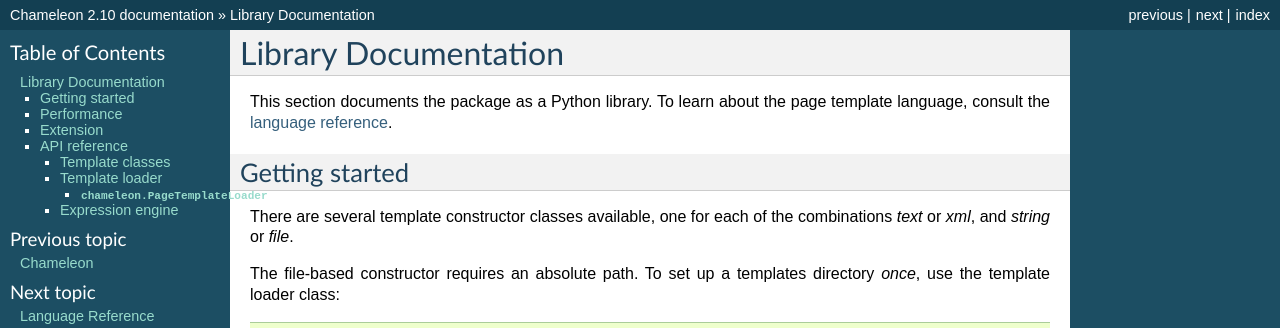
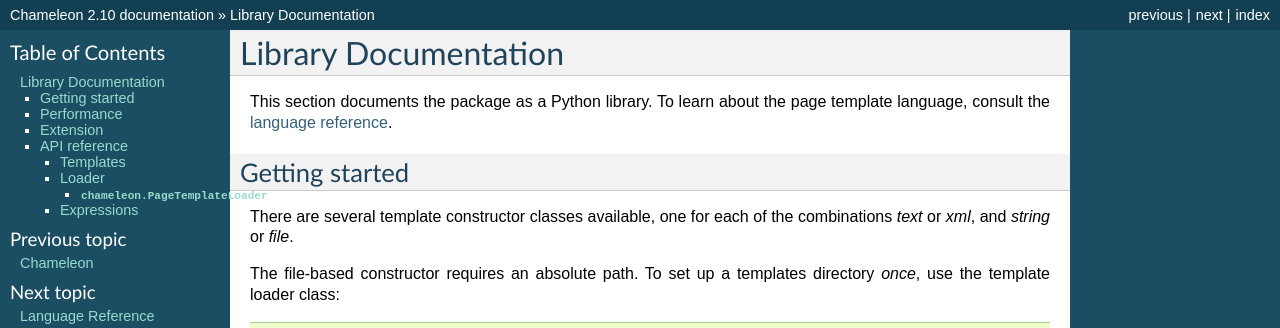
Before and after one commit to malthe/chameleon, a Sphinx documentation site: the page built from docs/library.rst, in a window 1280 px wide and 900 px high. Shown: the top 328 px of the window. Built offline with Sphinx 7.4.7, drawn with Linux system fonts in a browser that asks for light colours; some of the changed text lies outside the part shown.

Commit message:
Rename headings

```diff
--- a/docs/library.rst
+++ b/docs/library.rst
@@ -113,8 +113,9 @@
 
 This section describes the documented API of the library.
 
-Template classes
-~~~~~~~~~~~~~~~~
+
+Templates
+~~~~~~~~~
 
 Use the ``PageTemplate*`` template classes to define a template from a
 string or file input:
@@ -134,8 +135,8 @@
 
   .. autoclass:: chameleon.PageTextTemplateFile
 
-Template loader
-~~~~~~~~~~~~~~~
+Loader
+~~~~~~
 
 Some systems have framework support for loading templates from
 files. The following loader class is directly compatible with the
@@ -162,8 +163,9 @@
 
    .. automethod:: load
 
-Expression engine
-~~~~~~~~~~~~~~~~~
+
+Expressions
+~~~~~~~~~~~
 
 For advanced integration, the compiler module provides support for
 dynamic expression evaluation:
```
